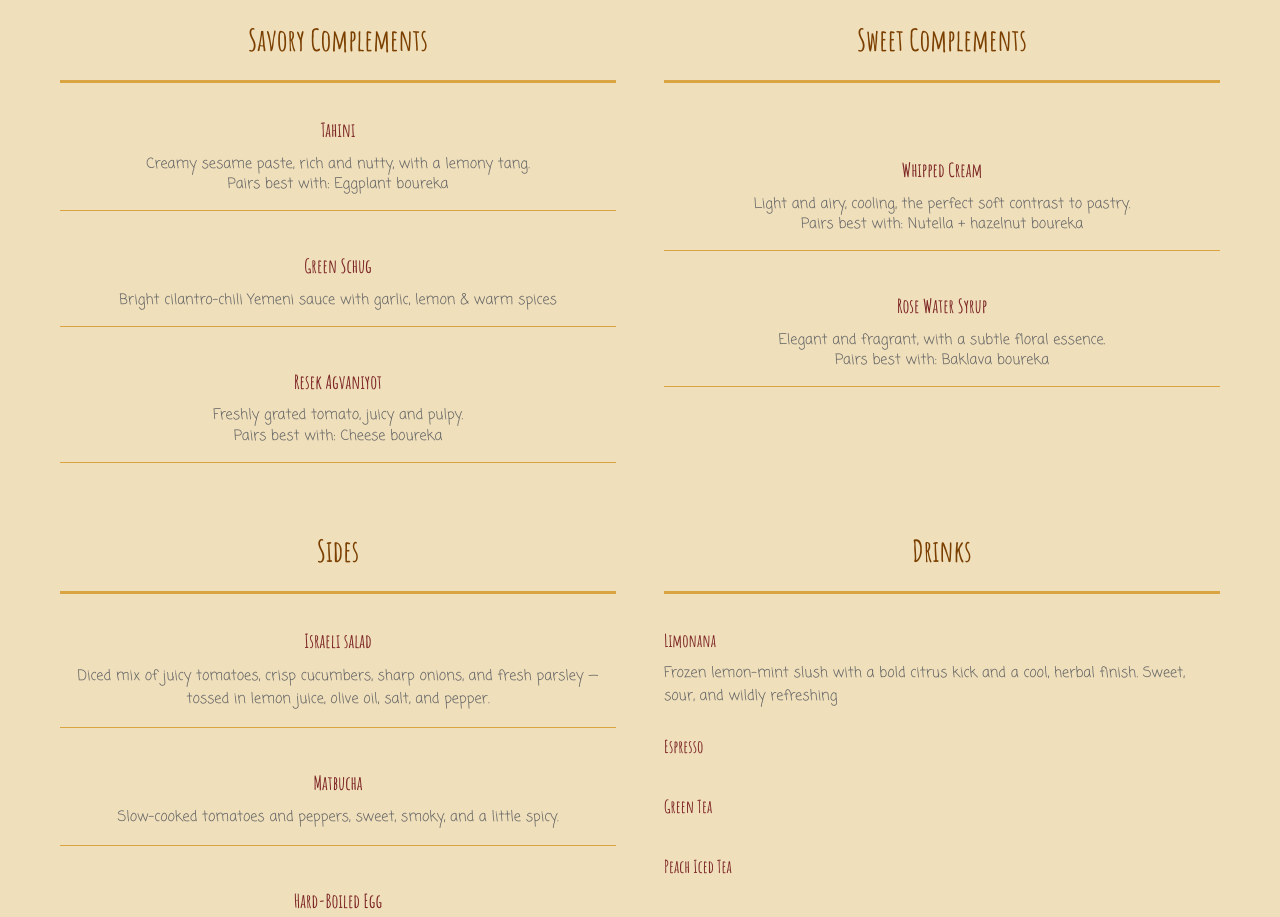
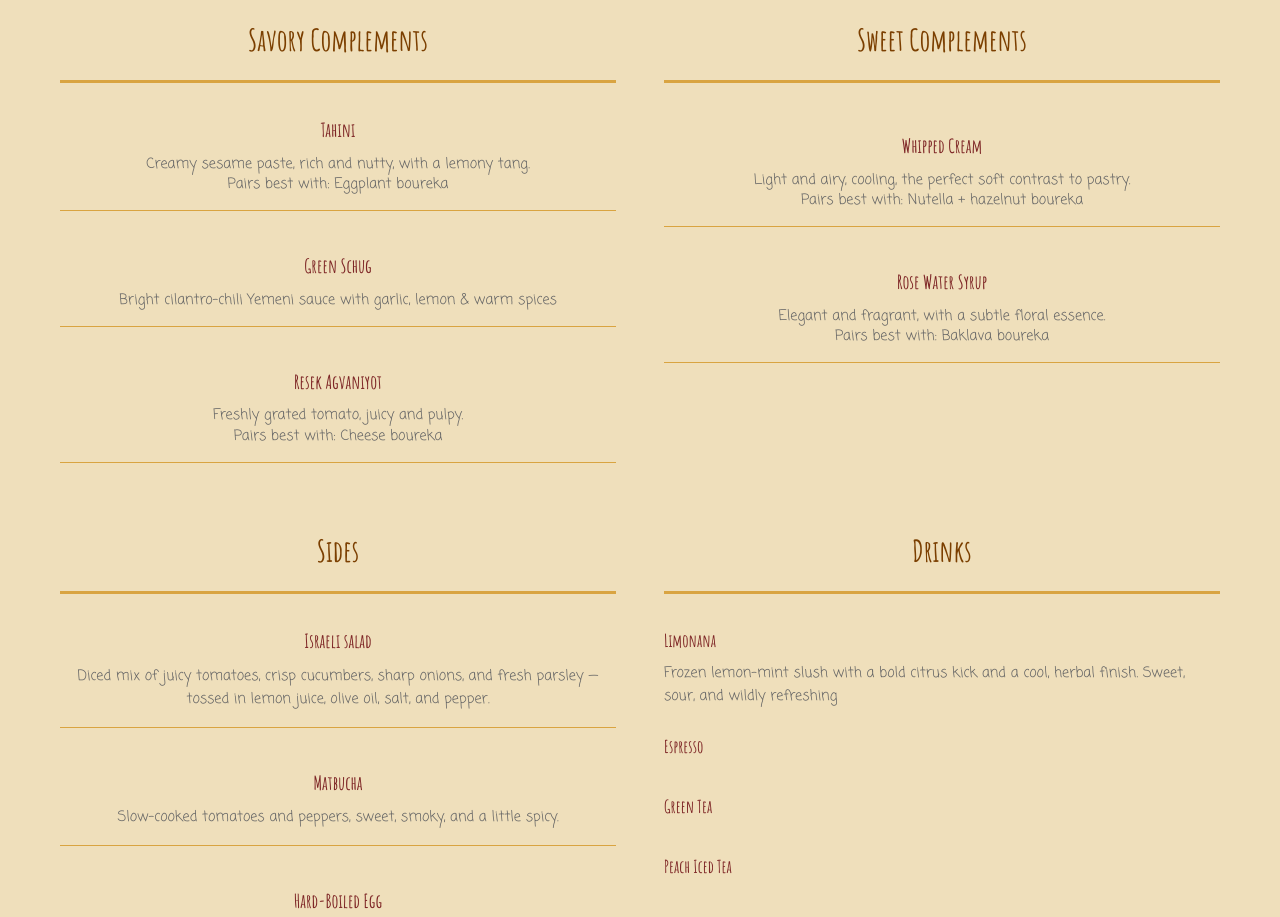
Before and after one commit to yarinkeren1/bomale-website, a React (Create React App) app: page /menu in a window 1280 px wide. Shown: the part 960-1877 px from the top of the page. Built offline with nearby package versions, Linux system fonts and the light colour scheme; the HTML template or start-up script is replaced by a standard one; a web font is replaced by a local one.

Commit message:
Move sweet complements sections up more by reducing margin-top to 1rem

```diff
--- a/src/App.css
+++ b/src/App.css
@@ -437,7 +437,7 @@
 }
 
 .sweet-complements .complements-list {
-    margin-top: 2.5rem;
+    margin-top: 1rem;
 }
 
 .savory-complements h3,
```
